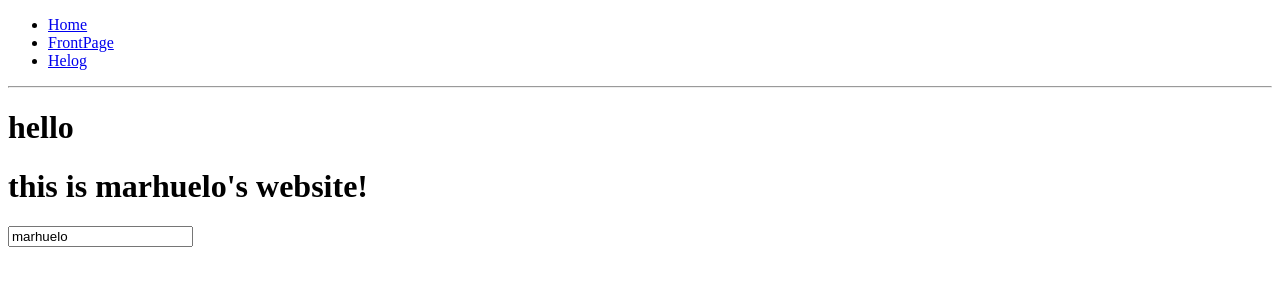
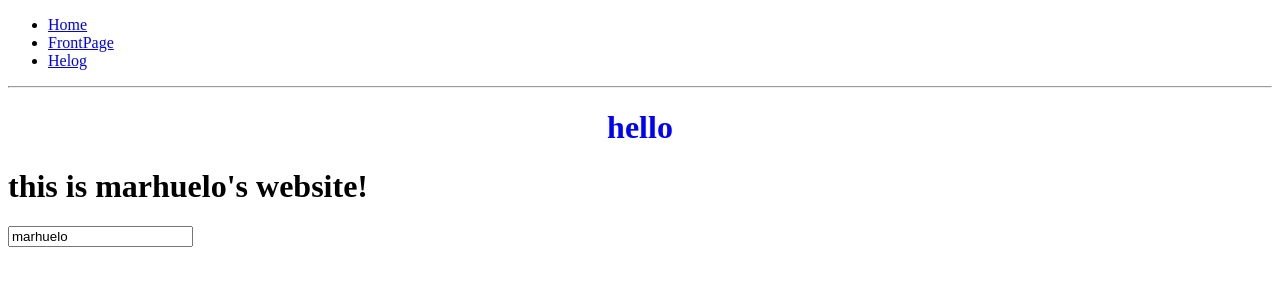
Before and after one commit to mmontori1/Personal-Website, a React app: page /frontpage in a window 1280 px wide. Shown: the top 300 px of the page. Built offline with nearby package versions, Linux system fonts and the light colour scheme.

Commit message:
small changes
-trying out different ways to do the same thing for a cleaner look
-little practice with css and react components

```diff
--- a/src/app.jsx
+++ b/src/app.jsx
@@ -4,6 +4,7 @@ import { render } from 'react-dom';
 import {
 	BrowserRouter as Router,
 	Route,
+	// hashHistory,
 	// Link
 } from 'react-router-dom'
 import {
@@ -13,15 +14,20 @@ import {
 } from './components';
 
 let message = 'helog'
-console.log(message)
+// console.log(message)
 
 const app = document.getElementById('app');
 render(
 	<Router>
 			<div>
-				<Links/>
+				<Route path = "/" component = {Links}/>
 				<Route path = "/frontpage" component = {FrontPage}/>
 				<Route path = "/onlyhelog/:phrase" component = {Helog}/>
 			</div>
 	</Router>
 	, app);
+/*
+<Route path = "/" component = {Links}/>
+is the same as doing <Links/>
+since its the beginning path
+*/
--- a/src/components/frontpage.jsx
+++ b/src/components/frontpage.jsx
@@ -10,6 +10,7 @@ export default class FrontPage extends React.Component {
 		this.state = {
 			name: "marhuelo"
 		};
+		this.changeName = this.changeName.bind(this)
 	}
 
 	changeName(name){
@@ -20,7 +21,7 @@ export default class FrontPage extends React.Component {
 		return (
 			<div>
 				<Helog/>
-				<Name changeName = {this.changeName.bind(this)} name = {this.state.name} last = "montori" />
+				<Name changeName = {this.changeName} name = {this.state.name} last = "montori" />
 			</div>
 		);
 	}
--- a/src/components/helog.jsx
+++ b/src/components/helog.jsx
@@ -29,13 +29,19 @@ export default class Helog extends React.Component {
 		}
 	}
 	render() {
-		// console.log(this.props.match != undefined)
+		const helogStyle = {
+			textAlign: "center",
+			color: "blue"
+		};
 		if(this.props.match != undefined){
 			hello = this.props.match.params.phrase
 		}
+		else{
+			hello = "hello"
+		}
 		this.deltaPhrase()
 		return (
-			<h1 /*style={{"textAlign" : "center"}}*/> {this.state.phrase} </h1>
+			<h1 style = {helogStyle}> {this.state.phrase} </h1>
 		);
 	}
 }
--- a/src/components/name.jsx
+++ b/src/components/name.jsx
@@ -1,6 +1,10 @@
 import React from 'react';
 
 export default class Name extends React.Component {
+	constructor(){
+		super();
+		this.handleChange = this.handleChange.bind(this)
+	}
 	handleChange(e){
 		const name = e.target.value;
 		this.props.changeName(name);
@@ -10,7 +14,7 @@ export default class Name extends React.Component {
 		return (
 			<div>
 				<h1> this is {this.props.name}'s website! </h1>
-				<input value = {this.props.name} onChange = {this.handleChange.bind(this)}/>
+				<input value = {this.props.name} onChange = {this.handleChange}/>
 			</div>
 		);
 	}
```
